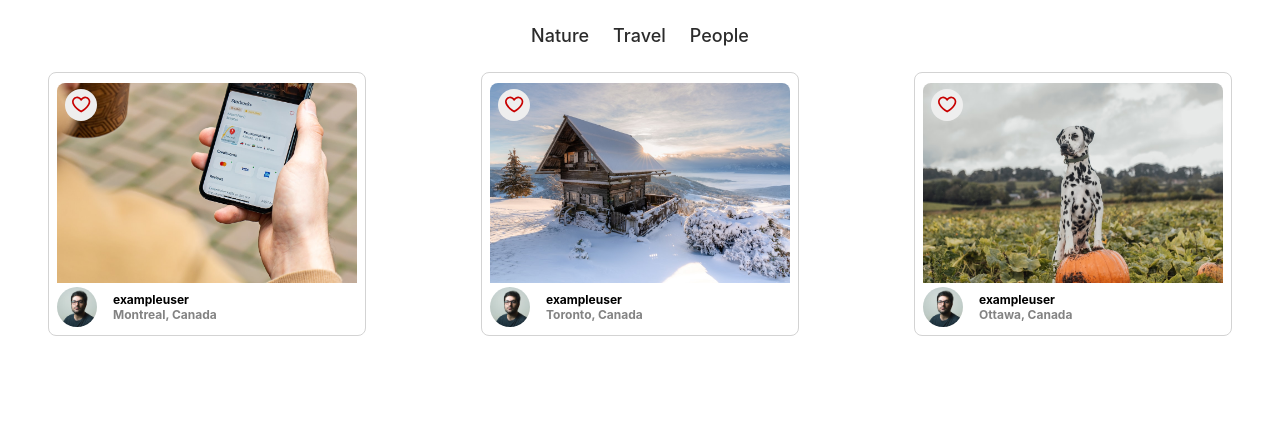
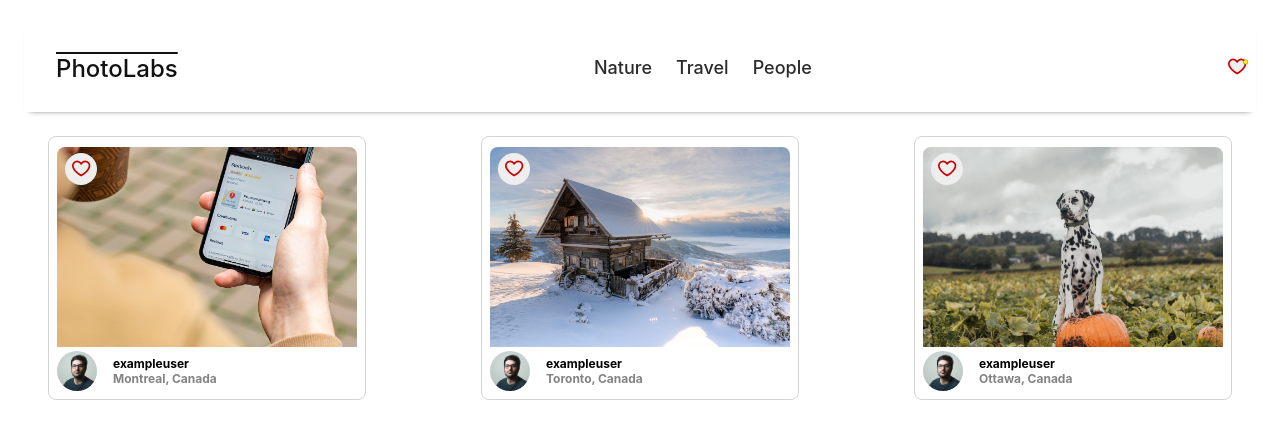
Before and after one commit to moastra/photolabs, a React (Create React App) app in the folder frontend/: page / in a window 1280 px wide. Shown: the top 438 px of the page. Built offline with nearby package versions, Linux system fonts and the light colour scheme; the HTML template or start-up script is replaced by a standard one.

Commit message:
Incorporate nav bar

```diff
--- a/frontend/src/App.jsx
+++ b/frontend/src/App.jsx
@@ -1,17 +1,15 @@
 import React from 'react';
+import TopNavigation from 'components/TopNavigationBar';
+import PhotoList from './components/PhotoList';
+import './App.scss';
 
-import PhotoList from './components/PhotoList';
-import PhotoListItem from './components/PhotoListItem';
-import TopicList from 'components/TopicList';
-import TopicListItem from 'components/TopicListItem';
-import './App.scss';
 
 
 // Note: Rendering a single component to build components in isolation
 const App = () => {
   return (
     <div className="App">
-    <TopicList/>
+    <TopNavigation/>
     <PhotoList/>
     </div>
   );
--- a/frontend/src/components/TopNavigationBar.jsx
+++ b/frontend/src/components/TopNavigationBar.jsx
@@ -1,11 +1,15 @@
 import React from 'react';
+import FavBadge from './FavBadge';
+import TopicList from './TopicList';
+import '../styles/TopNavigationBar.scss'
 
-import '../styles/TopNavigationBar.scss'
 
 const TopNavigation = () => {
   return (
     <div className="top-nav-bar">
       <span className="top-nav-bar__logo">PhotoLabs</span>
+      <TopicList />
+      <FavBadge isFavPhotoExist={true} />
     </div>
   )
 }
--- a/frontend/src/components/TopicListItem.jsx
+++ b/frontend/src/components/TopicListItem.jsx
@@ -2,11 +2,6 @@
 
 import "../styles/TopicListItem.scss";
 
-const sampleDataForTopicListItem = {
-  id: "1",
-  slug: "topic-1",
-  label: "Nature",
-};
 
 const TopicListItem = ({label}) => {
   return (
```
